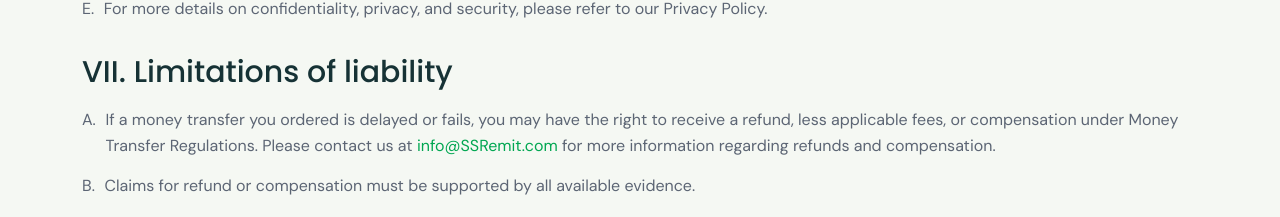
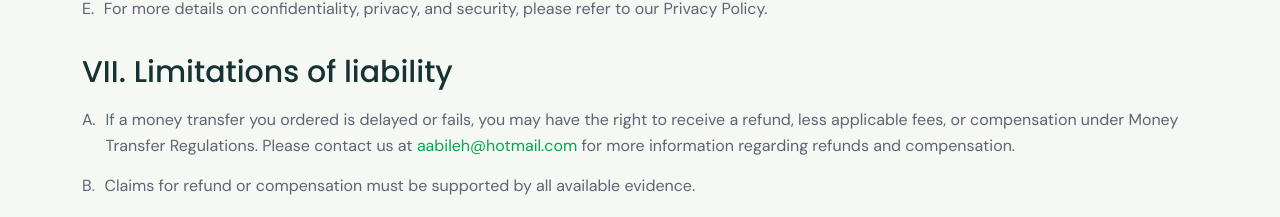
Before and after one commit to abhijit1502/lezemed, a React (Create React App) app: page /terms-and-conditions in a window 1280 px wide. Shown: the part 3831-4048 px from the top of the page. Built offline with nearby package versions, Linux system fonts and the light colour scheme.

Commit message:
Feb27 2025 3

```diff
--- a/src/Pages/Terms_and_Conditions/Terms_and_Conditions.jsx
+++ b/src/Pages/Terms_and_Conditions/Terms_and_Conditions.jsx
@@ -236,7 +236,7 @@ function Terms_and_Conditions() {
                                         <div className="blog-content">
                                             <h4><span>VII.</span> Limitations of liability</h4>
                                             <ul class="info-number-list">
-                                                <li><span>A.</span>If a money transfer you ordered is delayed or fails, you may have the right to receive a refund, less applicable fees, or compensation under Money Transfer Regulations. Please contact us at <NavLink to='mailto:info@SSRemit.com'>info@SSRemit.com</NavLink> for more information regarding refunds and compensation.</li>
+                                                <li><span>A.</span>If a money transfer you ordered is delayed or fails, you may have the right to receive a refund, less applicable fees, or compensation under Money Transfer Regulations. Please contact us at <NavLink to='mailto:aabileh@hotmail.com'>aabileh@hotmail.com</NavLink> for more information regarding refunds and compensation.</li>
                                                 <li><span>B.</span>Claims for refund or compensation must be supported by all available evidence.</li>
                                                 <li><span>C.</span>If a money transfer in accordance with an order you made and that we Confirmed is delayed or fails and you are not entitled to a refund or compensation under the Money Transfer Regulations, we expressly limit our liability in respect of any such delayed or failed transfer (including for any claimed refund) to the greater of: (a) the amount of any service charge that was paid to us; and (b) €600. The foregoing cap on our liability applies to any single transaction, act, omission or event and to any number of related transactions, acts, and omissions or events.</li>
                                                 <li><span>D.</span>Except as provided in clause 9.5, we shall not be liable to you or to any third party in relation to the Services, whether for breach of contract, tort (including negligence), misrepresentation, unjust enrichment or any other grounds, for any indirect, incidental, consequential or special damages including any loss of profits or savings or anticipated profits or savings, loss of data, loss of opportunity, loss or reputation, goodwill or business or any economic loss, even if we are advised in advance of the possibility of such loss.</li>
@@ -315,8 +315,8 @@ function Terms_and_Conditions() {
                                                 <li><span>A.</span>
                                                     You have a right to cancel an order before payment has been made to the Recipient. You may exercise this right by:
                                                     <ul class="info-number-list mt-3">
-                                                        <li><span>a.</span>Calling us on <NavLink to="tel:447446228131">+44 7446 228131</NavLink></li>
-                                                        <li><span>b.</span>Emailing us at <NavLink to='mailto:info@SSRemit.com'>info@SSRemit.com</NavLink></li>
+                                                        <li><span>a.</span>Calling us on <NavLink to="tel:447878210109">+44 7878 210109</NavLink></li>
+                                                        <li><span>b.</span>Emailing us at <NavLink to='mailto:aabileh@hotmail.com'>aabileh@hotmail.com</NavLink></li>
                                                         <li><span>c.</span>If you exercise your right to cancel the order after you have already paid us the funds to be transferred:</li>
                                                         <li><span>d.</span>we will refund money paid by you and intended for a Recipient only under the condition that it has not already been paid out to the Recipient in accordance with your original instructions prior to the cancellation request; and</li>
                                                         <li><span>e.</span>we reserve the right to retain the Fees charged for the Service (and we may charge you with those Fees if they have not yet been paid); and</li>
@@ -337,8 +337,8 @@ function Terms_and_Conditions() {
                                                 <li><span>A.</span>
                                                     We value your feedback as it helps us improve our service. We have established internal procedures for complaints. You can make a complaint in writing to us regarding any aspect of the Service by mail or e-mail to the following addresses:
                                                     <ul class="info-number-list mt-3">
-                                                        <li><span>a.</span>12 Old Bond Street, London, England, W1S 4PW</li>
-                                                        <li><span>b.</span><NavLink to='mailto:info@SSRemit.com'>info@SSRemit.com</NavLink></li>
+                                                        <li><span>a.</span>84b High Street, Southall, England, UB1 3DB</li>
+                                                        <li><span>b.</span><NavLink to='mailto:aabileh@hotmail.com'>aabileh@hotmail.com</NavLink></li>
                                                     </ul>
                                                 </li>
                                                 <li><span>B.</span>We will investigate your complaint and use reasonable endeavours to come back to you with the results of our investigation within 7 working days after receipt of your complaint.</li>
@@ -356,7 +356,7 @@ function Terms_and_Conditions() {
                                         <div className="blog-content">
                                             <h4><span>XII.</span> Money transfer and the payment services regulations</h4>
                                             <p>The Payment Services Regulations 2017 (hereinafter called "the Regulations") govern the transfer of money to recipients within the European Economic Area (being all members states of the European Union, together with Norway, Iceland and Liechtenstein), where the transfer of funds is carried out in Euros, Sterling or the currency of another EEA state which has not adopted the Euro as its currency.</p>
-                                            <p>The Regulations regulate payment services, which have an electronic component and place payment services providers into certain categories as well as require certain payment institutions to be authorised by the FCA and to follow conduct of business rules. Please contact us at   <NavLink to='mailto:info@SSRemit.com'>info@SSRemit.com</NavLink> for more information.</p>
+                                            <p>The Regulations regulate payment services, which have an electronic component and place payment services providers into certain categories as well as require certain payment institutions to be authorised by the FCA and to follow conduct of business rules. Please contact us at   <NavLink to='mailto:aabileh@hotmail.com'>aabileh@hotmail.com</NavLink> for more information.</p>
                                         </div>
 
                                         <div className="blog-content">
@@ -366,7 +366,7 @@ function Terms_and_Conditions() {
 
                                         <div className="blog-content">
                                             <h4><span>XIV.</span> Notices and communications</h4>
-                                            <p>All notices given to us must be in the English Language and sent to SSRemit, 12 Old Bond Street, London, England, W1S 4PWWe may give notices to you in connection with any aspect of the Service or any order either through the e-mail address or the postal address that you provided to us or in any other way permitted pursuant these Terms and Conditions. Notices to you will be deemed received and properly served immediately after an e-mail is sent to you at the address you provided, or where a notice is sent to your postal address, one day after the date of posting in the case of domestic notices and 6 days in the case of international mail.</p>
+                                            <p>All notices given to us must be in the English Language and sent to SSRemit, 84b High Street, Southall, England, UB1 3DBWe may give notices to you in connection with any aspect of the Service or any order either through the e-mail address or the postal address that you provided to us or in any other way permitted pursuant these Terms and Conditions. Notices to you will be deemed received and properly served immediately after an e-mail is sent to you at the address you provided, or where a notice is sent to your postal address, one day after the date of posting in the case of domestic notices and 6 days in the case of international mail.</p>
                                         </div>
 
                                         <div className="blog-content">
@@ -447,13 +447,13 @@ function Terms_and_Conditions() {
                                             <h4><span>XXIII.</span> The company and how to get in touch</h4>
                                             <ul class="info-number-list">
                                                 <li><span>A.</span>SSRemit operates a website (the Website) that enable you to transfer money using a device connected to the Internet and/or a mobile phone.</li>
-                                                <li><span>B.</span>SSRemit  is a company incorporated and licensed under the laws of the United Kingdom,  engaged in the business of funds remittance with its Head Office located at 12 Old Bond Street, London, England, W1S 4PW</li>
+                                                <li><span>B.</span>SSRemit  is a company incorporated and licensed under the laws of the United Kingdom,  engaged in the business of funds remittance with its Head Office located at 84b High Street, Southall, England, UB1 3DB</li>
                                                 <li><span>C.</span>
                                                     We can be contacted via the following means:
                                                     <ul class="info-number-list mt-3">
-                                                        <li><span>a.</span>Telephone: <NavLink to="tel:447446228131">+44 7446 228131</NavLink></li>
-                                                        <li><span>b.</span>12 Old Bond Street, London, England, W1S 4PW</li>
-                                                        <li><span>c.</span>Email using the email address: <NavLink to='mailto:info@SSRemit.com'>info@SSRemit.com</NavLink></li>
+                                                        <li><span>a.</span>Telephone: <NavLink to="tel:447878210109">+44 7878 210109</NavLink></li>
+                                                        <li><span>b.</span>84b High Street, Southall, England, UB1 3DB</li>
+                                                        <li><span>c.</span>Email using the email address: <NavLink to='mailto:aabileh@hotmail.com'>aabileh@hotmail.com</NavLink></li>
                                                         <li><span>d.</span>Website: <a href="http://SSRemit.com/" target="_blank">http://SSRemit.com/</a></li>
                                                     </ul>
                                                 </li>
```
